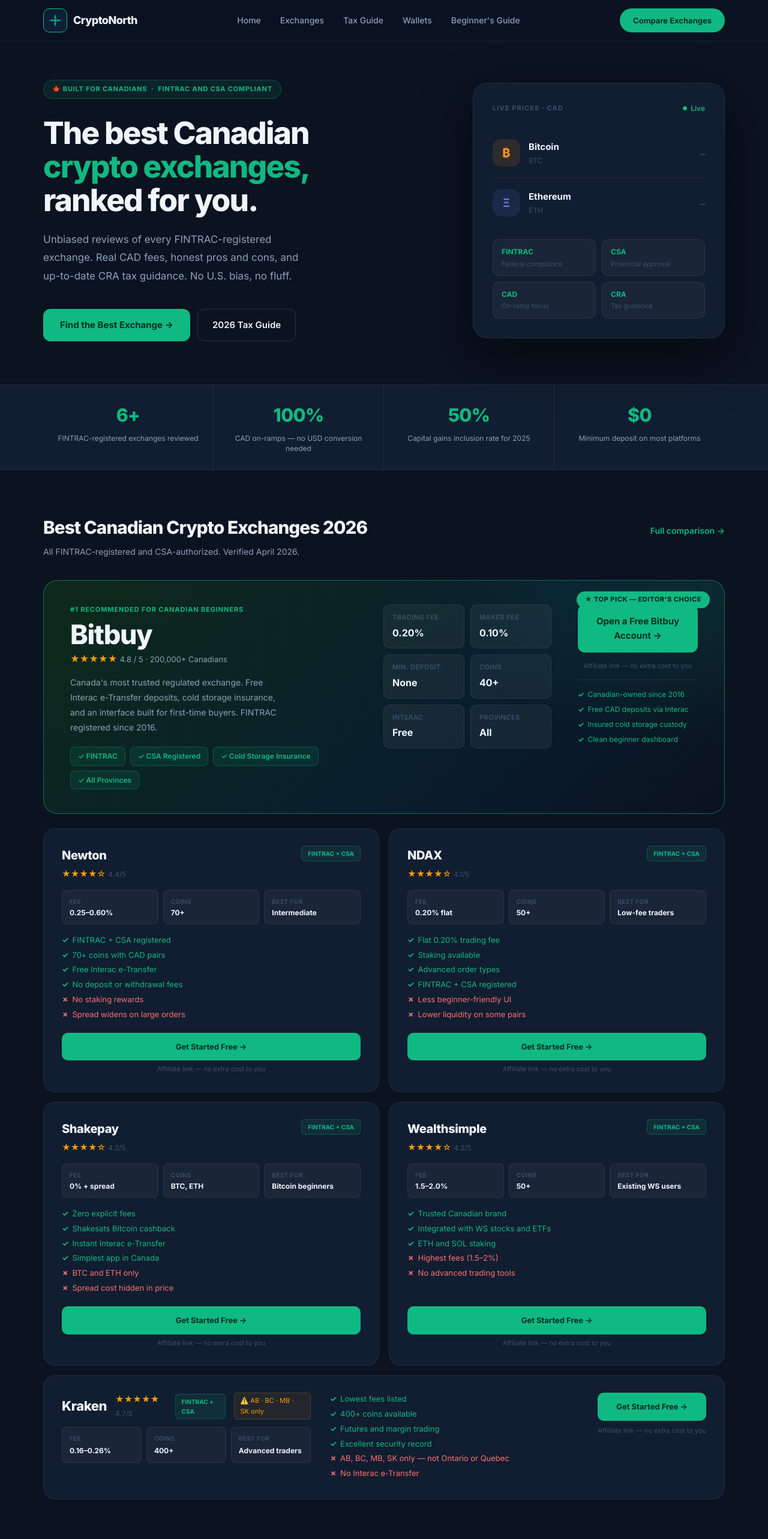
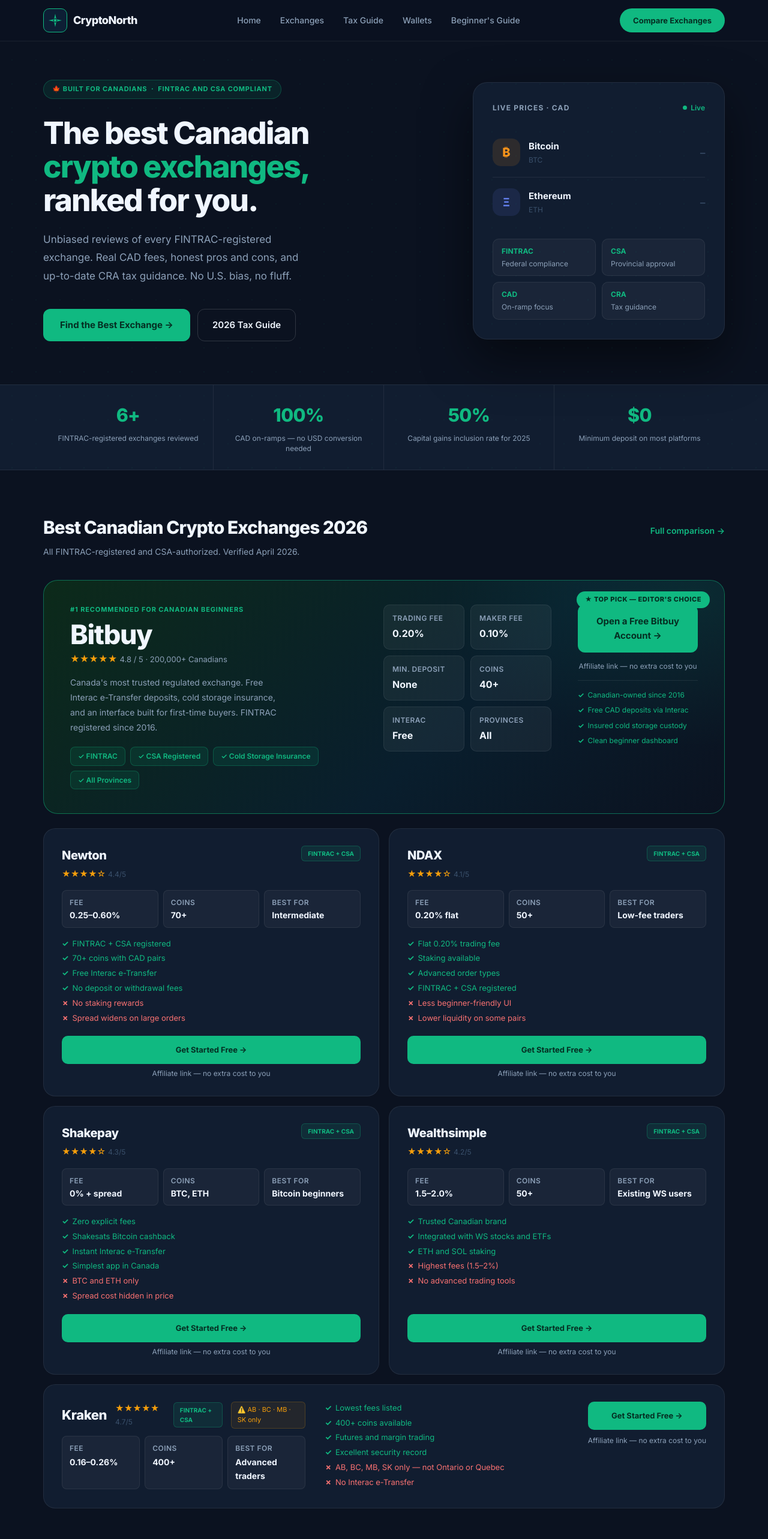
Before and after one commit to ayzee011/cryptonorth, a Next.js app: page / in a window 1280 px wide. Shown: the top 2566 px of the page at 60% size. Built offline with nearby package versions, Linux system fonts and the light colour scheme; no server answers.

Commit message:
Improve stat-box label legibility (Fee/Coins/Best for etc.)
- labels: 10-11px dim uppercase -> 12px muted (tiny uppercase + low
  contrast was the worst-readability combo on the site)
- stat values: 12px -> 14px on compact cards
Applied across homepage, exchanges, and wallets pages.

```diff
--- a/app/exchanges/page.tsx
+++ b/app/exchanges/page.tsx
@@ -76,7 +76,7 @@
                 </div>
                 <div style={{display:'flex',flexDirection:'column',gap:8,alignItems:'flex-end'}}>
                   <a href={e.url} target="_blank" rel="noopener noreferrer" style={{display:'block',background:C.emerald,color:'#052e22',borderRadius:10,padding:'11px 20px',fontWeight:600,fontSize:13,textAlign:'center',textDecoration:'none',whiteSpace:'nowrap'}}>Sign up with referral</a>
-                  <div style={{fontSize:10,color:C.dim,textAlign:'center'}}>Affiliate link</div>
+                  <div style={{fontSize:12,color:C.muted,textAlign:'center'}}>Affiliate link</div>
                 </div>
               </div>
             </div>
--- a/app/page.tsx
+++ b/app/page.tsx
@@ -91,7 +91,7 @@
 
         <div style={{background:C.surface,border:'1px solid '+C.border,borderRadius:24,padding:32,boxShadow:'0 32px 80px rgba(0,0,0,0.5)'}}>
           <div style={{display:'flex',justifyContent:'space-between',alignItems:'center',marginBottom:24}}>
-            <span style={{fontSize:11,color:C.dim,fontWeight:700,letterSpacing:'0.1em',textTransform:'uppercase'}}>Live Prices · CAD</span>
+            <span style={{fontSize:12,color:C.muted,fontWeight:700,letterSpacing:'0.1em',textTransform:'uppercase'}}>Live Prices · CAD</span>
             <span style={{display:'flex',alignItems:'center',gap:6,fontSize:12,color:C.emerald,fontWeight:600}}>
               <span style={{width:7,height:7,background:C.emerald,borderRadius:'50%',display:'inline-block'}}/>Live
             </span>
@@ -118,7 +118,7 @@
             {[['FINTRAC','Federal compliance'],['CSA','Provincial approval'],['CAD','On-ramp focus'],['CRA','Tax guidance']].map(([k,v])=>(
               <div key={k} style={{background:'rgba(255,255,255,0.04)',borderRadius:10,padding:'10px 14px',border:'1px solid '+C.border}}>
                 <div style={{fontSize:12,fontWeight:700,color:C.emerald}}>{k}</div>
-                <div style={{fontSize:11,color:C.dim,marginTop:2}}>{v}</div>
+                <div style={{fontSize:12,color:C.muted,marginTop:2}}>{v}</div>
               </div>
             ))}
           </div>
@@ -163,7 +163,7 @@
             <div style={{display:'grid',gridTemplateColumns:'1fr 1fr',gap:10}}>
               {[['Trading Fee','0.20%'],['Maker Fee','0.10%'],['Min. Deposit','None'],['Coins','40+'],['Interac','Free'],['Provinces','All']].map(([k,v])=>(
                 <div key={k} style={{background:'rgba(255,255,255,0.05)',borderRadius:10,padding:'12px 14px',border:'1px solid rgba(255,255,255,0.07)'}}>
-                  <div style={{fontSize:11,color:C.dim,marginBottom:4,textTransform:'uppercase',letterSpacing:'0.04em',fontWeight:600}}>{k}</div>
+                  <div style={{fontSize:12,color:C.muted,marginBottom:4,textTransform:'uppercase',letterSpacing:'0.04em',fontWeight:600}}>{k}</div>
                   <div style={{fontSize:16,fontWeight:700,color:C.white}}>{v}</div>
                 </div>
               ))}
@@ -171,7 +171,7 @@
             <div style={{display:'flex',flexDirection:'column',gap:14}}>
               <a href="https://bitbuy.ca" target="_blank" rel="noopener sponsored" style={{background:C.emerald,color:'#052e22',borderRadius:12,padding:'16px 20px',fontWeight:700,fontSize:15,textAlign:'center',textDecoration:'none',display:'block'}}
                 onMouseEnter={e=>(e.currentTarget.style.opacity='0.88')} onMouseLeave={e=>(e.currentTarget.style.opacity='1')}>Open a Free Bitbuy Account →</a>
-              <div style={{fontSize:11,color:C.dim,textAlign:'center',lineHeight:1.5}}>Affiliate link — no extra cost to you</div>
+              <div style={{fontSize:12,color:C.muted,textAlign:'center',lineHeight:1.5}}>Affiliate link — no extra cost to you</div>
               <div style={{borderTop:'1px solid rgba(255,255,255,0.08)',paddingTop:14,display:'flex',flexDirection:'column',gap:6}}>
                 {['Canadian-owned since 2016','Free CAD deposits via Interac','Insured cold storage custody','Clean beginner dashboard'].map(p=>(
                   <div key={p} style={{fontSize:12,color:C.emerald,display:'flex',alignItems:'center',gap:6}}><span style={{fontWeight:700}}>✓</span>{p}</div>
@@ -198,8 +198,8 @@
               <div style={{display:'grid',gridTemplateColumns:'1fr 1fr 1fr',gap:8,marginBottom:16}}>
                 {[['Fee',e.fee],['Coins',e.coins],['Best for',e.bestFor]].map(([k,v])=>(
                   <div key={k} style={{background:'rgba(255,255,255,0.04)',borderRadius:8,padding:'10px 12px',border:'1px solid '+C.border}}>
-                    <div style={{fontSize:10,color:C.dim,marginBottom:3,fontWeight:600,textTransform:'uppercase',letterSpacing:'0.04em'}}>{k}</div>
-                    <div style={{fontSize:12,fontWeight:700,color:C.white,lineHeight:1.3}}>{v}</div>
+                    <div style={{fontSize:12,color:C.muted,marginBottom:3,fontWeight:600,textTransform:'uppercase',letterSpacing:'0.04em'}}>{k}</div>
+                    <div style={{fontSize:14,fontWeight:700,color:C.white,lineHeight:1.3}}>{v}</div>
                   </div>
                 ))}
               </div>
@@ -211,7 +211,7 @@
                 style={{display:'block',background:C.emerald,color:'#052e22',borderRadius:10,padding:'13px 0',fontWeight:700,fontSize:13,textAlign:'center',textDecoration:'none',transition:'opacity 0.15s'}}
                 onMouseEnter={e2=>(e2.currentTarget.style.opacity='0.85')} onMouseLeave={e2=>(e2.currentTarget.style.opacity='1')}
               >Get Started Free →</a>
-              <div style={{fontSize:11,color:C.dim,textAlign:'center',marginTop:6}}>Affiliate link — no extra cost to you</div>
+              <div style={{fontSize:12,color:C.muted,textAlign:'center',marginTop:6}}>Affiliate link — no extra cost to you</div>
             </div>
           ))}
         </div>
@@ -232,8 +232,8 @@
               <div style={{display:'grid',gridTemplateColumns:'repeat(3,1fr)',gap:8}}>
                 {[['Fee',e.fee],['Coins',e.coins],['Best for',e.bestFor]].map(([k,v])=>(
                   <div key={k} style={{background:'rgba(255,255,255,0.04)',borderRadius:8,padding:'10px 12px',border:'1px solid '+C.border}}>
-                    <div style={{fontSize:10,color:C.dim,marginBottom:3,fontWeight:600,textTransform:'uppercase',letterSpacing:'0.04em'}}>{k}</div>
-                    <div style={{fontSize:12,fontWeight:700,color:C.white}}>{v}</div>
+                    <div style={{fontSize:12,color:C.muted,marginBottom:3,fontWeight:600,textTransform:'uppercase',letterSpacing:'0.04em'}}>{k}</div>
+                    <div style={{fontSize:14,fontWeight:700,color:C.white}}>{v}</div>
                   </div>
                 ))}
               </div>
@@ -247,7 +247,7 @@
                 style={{display:'block',background:C.emerald,color:'#052e22',borderRadius:10,padding:'13px 20px',fontWeight:700,fontSize:13,textAlign:'center',textDecoration:'none',transition:'opacity 0.15s'}}
                 onMouseEnter={e2=>(e2.currentTarget.style.opacity='0.85')} onMouseLeave={e2=>(e2.currentTarget.style.opacity='1')}
               >Get Started Free →</a>
-              <div style={{fontSize:11,color:C.dim,textAlign:'center'}}>Affiliate link — no extra cost to you</div>
+              <div style={{fontSize:12,color:C.muted,textAlign:'center'}}>Affiliate link — no extra cost to you</div>
             </div>
           </div>
         ))}
--- a/app/wallets/page.tsx
+++ b/app/wallets/page.tsx
@@ -78,17 +78,17 @@
                     <div style={{fontSize:12,color:C.muted}}>Best for: <strong style={{color:C.white}}>{w.bestFor}</strong></div>
                   </div>
                   <div>
-                    <div style={{fontSize:11,color:C.dim,fontWeight:600,marginBottom:8,textTransform:'uppercase',letterSpacing:'0.05em'}}>Pros</div>
+                    <div style={{fontSize:12,color:C.muted,fontWeight:600,marginBottom:8,textTransform:'uppercase',letterSpacing:'0.05em'}}>Pros</div>
                     {w.pros.map(p=><div key={p} style={{fontSize:12,color:C.emerald,marginBottom:3}}>+ {p}</div>)}
                   </div>
                   <div>
-                    <div style={{fontSize:11,color:C.dim,fontWeight:600,marginBottom:8,textTransform:'uppercase',letterSpacing:'0.05em'}}>Cons</div>
+                    <div style={{fontSize:12,color:C.muted,fontWeight:600,marginBottom:8,textTransform:'uppercase',letterSpacing:'0.05em'}}>Cons</div>
                     {w.cons.map(c=><div key={c} style={{fontSize:12,color:'#f87171',marginBottom:3}}>- {c}</div>)}
                   </div>
                 </div>
                 <div style={{marginTop:18,display:'flex',alignItems:'center',gap:14,flexWrap:'wrap'}}>
                   <a href={w.url} target="_blank" rel="noopener sponsored" style={{background:w.featured?C.emerald:C.surface,color:w.featured?'#fff':C.emerald,border:'1px solid '+(w.featured?C.emerald:C.emeraldBorder),borderRadius:10,padding:'10px 18px',fontWeight:700,fontSize:13,textDecoration:'none',display:'inline-block'}}>Buy direct from manufacturer →</a>
-                  <span style={{fontSize:11,color:C.dim}}>Never buy hardware wallets from resellers</span>
+                  <span style={{fontSize:12,color:C.muted}}>Never buy hardware wallets from resellers</span>
                 </div>
               </div>
             ))}
```
